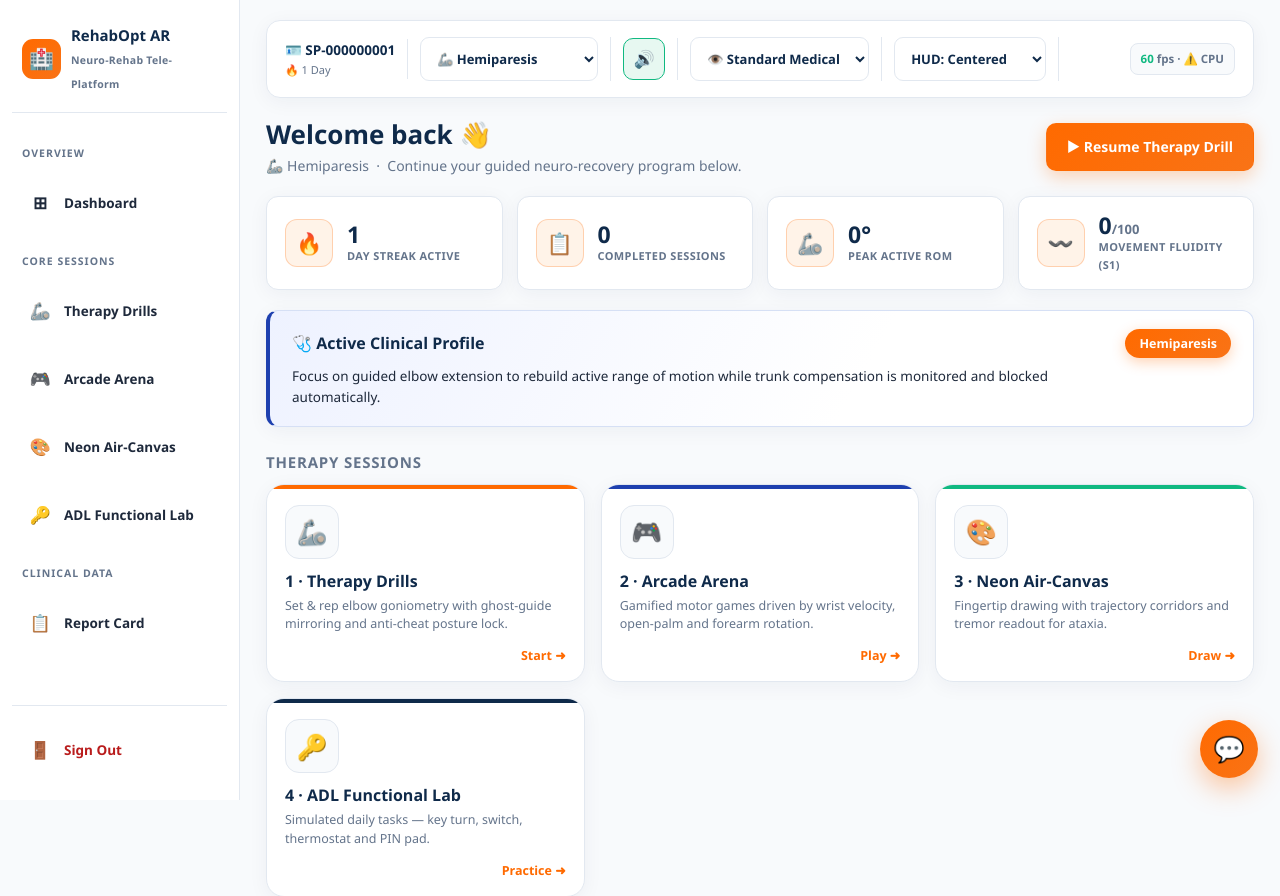
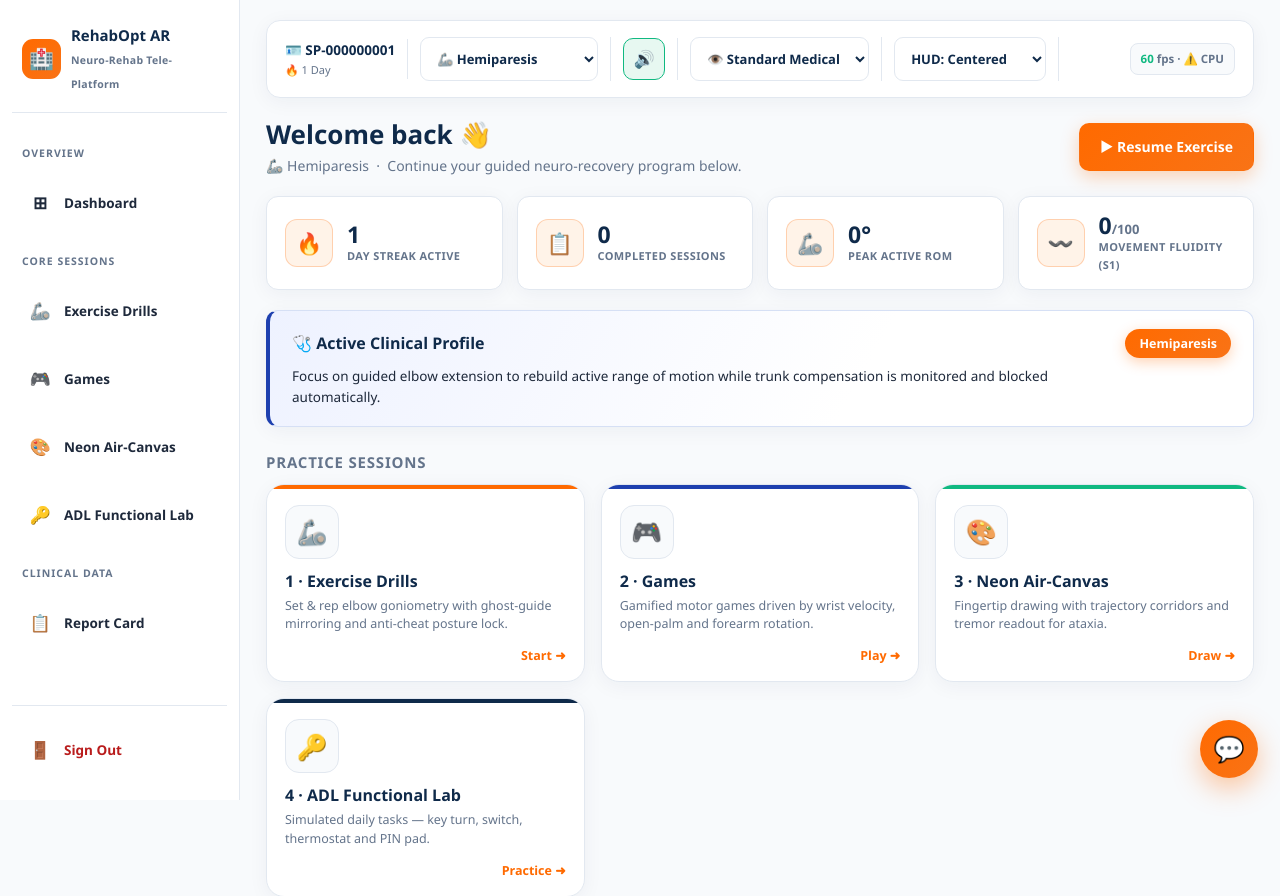
Before and after one commit to Athul-lab-ux/SEMIFIN-REHAB, a Flask app: template templates/dashboard.html in a window 1280 px wide. Shown: the top 896 px of the page. Run offline with Flask 3, Linux system fonts and the light colour scheme; the template is opened without the code that fills it, so the values that code supplies are empty.

Commit message:
Rename user-facing session labels: Therapy -> Exercise, Arcade -> Games
All visible UI text (dashboard cards, navigation rail, page titles, auth
hero, AI tip) now says Exercise / Games while route paths, file names,
CSS classes and telemetry session_type codes stay unchanged.

🤖 Generated with Codebuff
Co-Authored-By: Codebuff <noreply@codebuff.com>

```diff
--- a/app.py
+++ b/app.py
@@ -683,7 +683,7 @@ def ai_chat():
                 "Your quota resets tomorrow. In the meantime, here are some general tips:\n\n"
                 "1. Continue your daily exercises as prescribed\n"
                 "2. Keep your posture aligned — no compensatory leaning\n"
-                "3. Track your ROM progress in the therapy session\n"
+                "3. Track your ROM progress in the exercise session\n"
                 "4. Stay hydrated and rest between sets\n\n"
                 "For detailed clinical guidance, check back tomorrow or consult your therapist."
             ),
--- a/static/js/arcade_engine.js
+++ b/static/js/arcade_engine.js
@@ -469,7 +469,7 @@ document.addEventListener("DOMContentLoaded", async () => {
       VisionLoader.watch(() => { /* watchdog restarts pipeline itself */ });
       showToast("✅ Camera active — enjoy your session!", "success");
     } else {
-      showToast("❌ Camera unavailable — arcade needs webcam access", "error");
+      showToast("❌ Camera unavailable — games need webcam access", "error");
     }
   }
 
--- a/templates/_clinical_rail.html
+++ b/templates/_clinical_rail.html
@@ -14,11 +14,11 @@
   </a>
 
   <div class="rail-label">Core Sessions</div>
-  <a href="/therapy" class="rail-link" aria-label="Therapy Drills">
-    <span class="rl-ico">🦾</span> Therapy Drills
+  <a href="/therapy" class="rail-link" aria-label="Exercise Drills">
+    <span class="rl-ico">🦾</span> Exercise Drills
   </a>
-  <a href="/arcade" class="rail-link" aria-label="Arcade Arena">
-    <span class="rl-ico">🎮</span> Arcade Arena
+  <a href="/arcade" class="rail-link" aria-label="Games">
+    <span class="rl-ico">🎮</span> Games
   </a>
   <a href="/air-canvas" class="rail-link" aria-label="Neon Air Canvas">
     <span class="rl-ico">🎨</span> Neon Air-Canvas
--- a/templates/arcade.html
+++ b/templates/arcade.html
@@ -4,7 +4,7 @@
   <meta charset="UTF-8" />
   <meta name="viewport" content="width=device-width, initial-scale=1.0" />
   <meta name="theme-color" content="#0F2A4A" />
-  <title>RehabOpt AR — Arcade Arena</title>
+  <title>RehabOpt AR — Games</title>
   <link rel="stylesheet" href="/static/css/clinical.css" />
   <link rel="stylesheet" href="/static/css/arcade.css" />
 </head>
@@ -17,7 +17,7 @@
 
       <div class="arcade-head">
         <div>
-          <h1>🎮 Arcade Arena</h1>
+          <h1>🎮 Games</h1>
           <p class="ah-sub">Hand & arm-driven motor games · each trains a specific post-stroke movement</p>
         </div>
         <span class="clin-chip green">11 Therapeutic Games</span>
--- a/templates/auth.html
+++ b/templates/auth.html
@@ -19,12 +19,12 @@
       </div>
       <div class="hero-note">
         <p>
-          A hospital-grade motion-capture therapy suite for post-stroke
-          upper-limb motor recovery — guided exercise, adaptive games and
+          A hospital-grade motion-capture exercise suite for post-stroke
+          upper-limb motor recovery — guided exercises, adaptive games and
           clinical AI documentation from your webcam.
         </p>
         <ul class="hero-points">
-          <li>🦾 4 clinical therapy sessions</li>
+          <li>🦾 4 guided exercise &amp; game sessions</li>
           <li>📐 13 deterministic biomechanical formulas</li>
           <li>🔒 Zero-leak server-side AI (Gemini proxy)</li>
           <li>🖨️ One-page printable SOAP report card</li>
--- a/templates/dashboard.html
+++ b/templates/dashboard.html
@@ -24,7 +24,7 @@
             &nbsp;·&nbsp; Continue your guided neuro-recovery program below.
           </p>
         </div>
-        <a href="/therapy" class="clin-btn clin-btn-primary">▶ Resume Therapy Drill</a>
+        <a href="/therapy" class="clin-btn clin-btn-primary">▶ Resume Exercise</a>
       </section>
 
       <!-- Recovery snapshot -->
@@ -72,12 +72,12 @@
       </section>
 
       <!-- Session launch cards -->
-      <h2 class="section-title">Therapy Sessions</h2>
+      <h2 class="section-title">Practice Sessions</h2>
       <section class="sessions-grid">
         <a href="/therapy" class="session-card">
           <span class="card-ico">🦾</span>
           <div class="card-body">
-            <h3>1 · Therapy Drills</h3>
+            <h3>1 · Exercise Drills</h3>
             <p>Set & rep elbow goniometry with ghost-guide mirroring and anti-cheat posture lock.</p>
           </div>
           <span class="card-go">Start ➜</span>
@@ -85,7 +85,7 @@
         <a href="/arcade" class="session-card">
           <span class="card-ico">🎮</span>
           <div class="card-body">
-            <h3>2 · Arcade Arena</h3>
+            <h3>2 · Games</h3>
             <p>Gamified motor games driven by wrist velocity, open-palm and forearm rotation.</p>
           </div>
           <span class="card-go">Play ➜</span>
--- a/templates/onboarding.html
+++ b/templates/onboarding.html
@@ -23,7 +23,7 @@
     <section class="obo-card" id="step1">
       <div class="step-badge" data-badge="Step 1 of 7">Step 1 of 7</div>
       <h1>🧠 Which type of stroke are you facing?</h1>
-      <p class="obo-sub">Pick the category that best matches your condition — we'll tailor your therapy to it. You can change it anytime from the top bar.</p>
+      <p class="obo-sub">Pick the category that best matches your condition — we'll tailor your exercises to it. You can change it anytime from the top bar.</p>
       <div class="obo-options" id="stroke-options"><!-- injected --></div>
       <div class="obo-actions">
         <button id="btn-next1" class="clin-btn clin-btn-primary" disabled>Continue ➜</button>
--- a/templates/therapy.html
+++ b/templates/therapy.html
@@ -4,7 +4,7 @@
   <meta charset="UTF-8" />
   <meta name="viewport" content="width=device-width, initial-scale=1.0" />
   <meta name="theme-color" content="#0F2A4A" />
-  <title>RehabOpt AR — Guided Therapy Session</title>
+  <title>RehabOpt AR — Guided Exercise Session</title>
   <link rel="stylesheet" href="/static/css/clinical.css" />
   <link rel="stylesheet" href="/static/css/therapy.css" />
 </head>
@@ -19,7 +19,7 @@
       <section id="screen-config" class="tx-screen active">
         <div class="tx-head">
           <div>
-            <h1>🦾 Guided Therapy Session</h1>
+            <h1>🦾 Guided Exercise Session</h1>
             <p class="tx-sub">Pick your stroke category → choose exercises → set your reps, sets and rest.</p>
           </div>
         </div>
```
Also changed, not shown: README.md.
